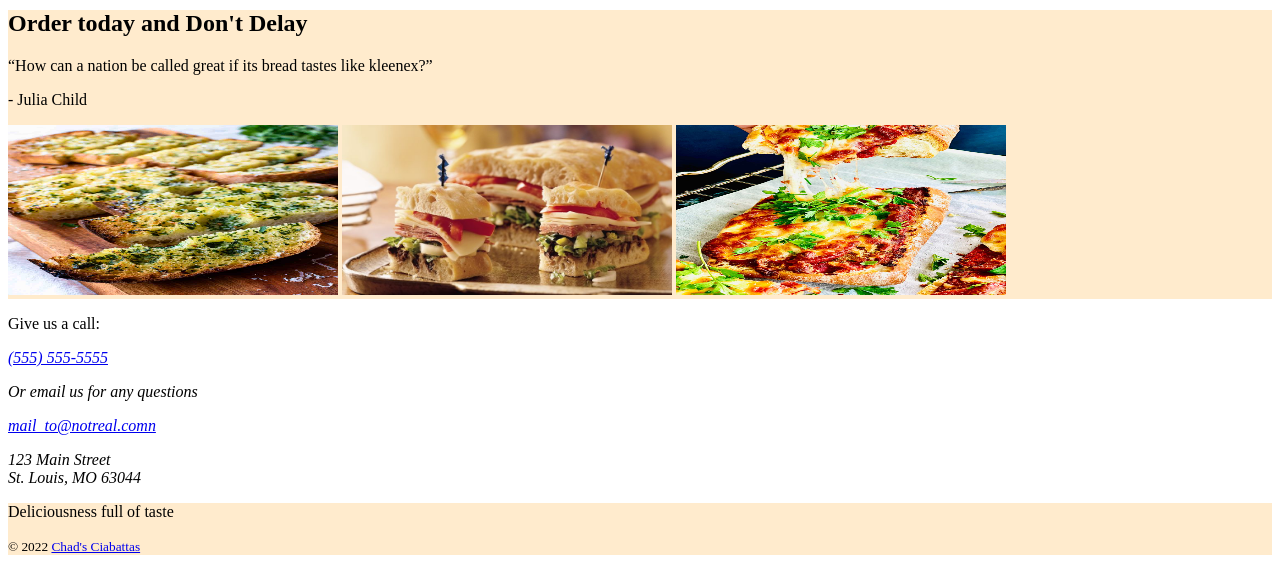
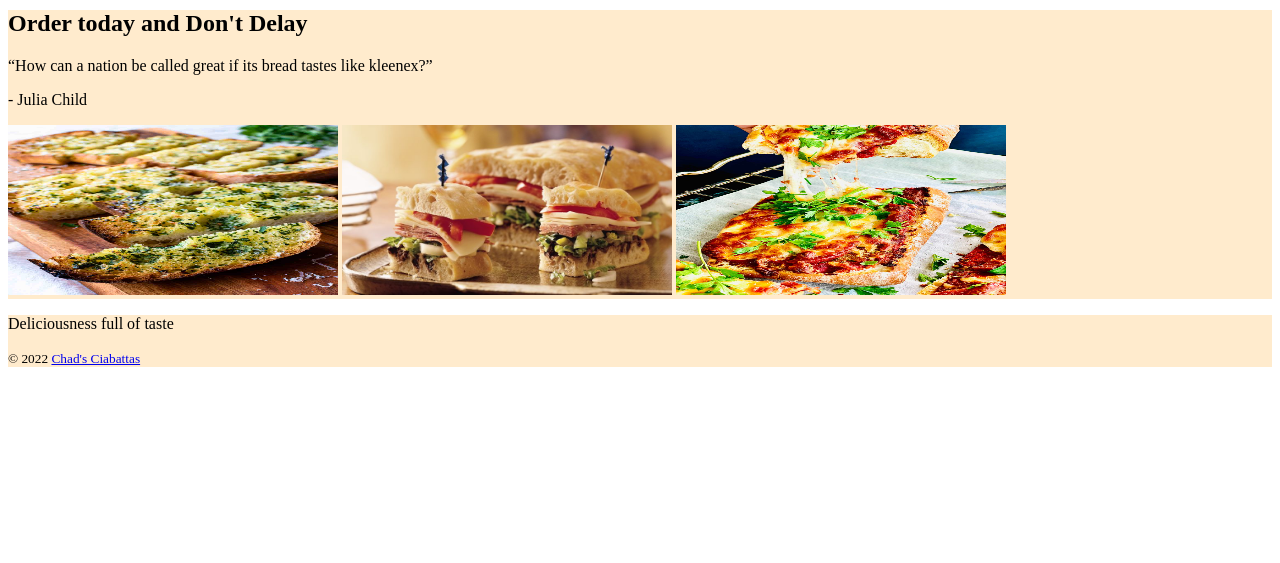
Before and after one commit to KelliLil/FakeBusiness, a plain HTML site: page index.html in a window 1280 px wide. Shown: the part 443-1006 px from the top of the page. After the commit the page ends 818 px from the top, so only its background shows below. Drawn offline with Linux system fonts and the light colour scheme.

Commit message:
Delete contact info on index.html

```diff
--- a/index.html
+++ b/index.html
@@ -36,19 +36,6 @@
     <img src="./images/ciabattapizza.jpg" alt="Picture of Ciabatta Pizza" width="330" height="170">
 
 </main>
-</p>
-    </p>
-    Give us a call:</p>
-</body>
-    <address>
-        <a href="tel:+15555555555">(555) 555-5555</a>
-        <p>Or email us for any questions</p>
-            <a href="mail_to@notreal.com">mail_to@notreal.comn</a>
-            <p>
-        123 Main Street<br />
-        St. Louis, MO 63044<br />
-    </p>
-    </address>
     <footer>
         <p> Deliciousness full of taste
         </p>
```
